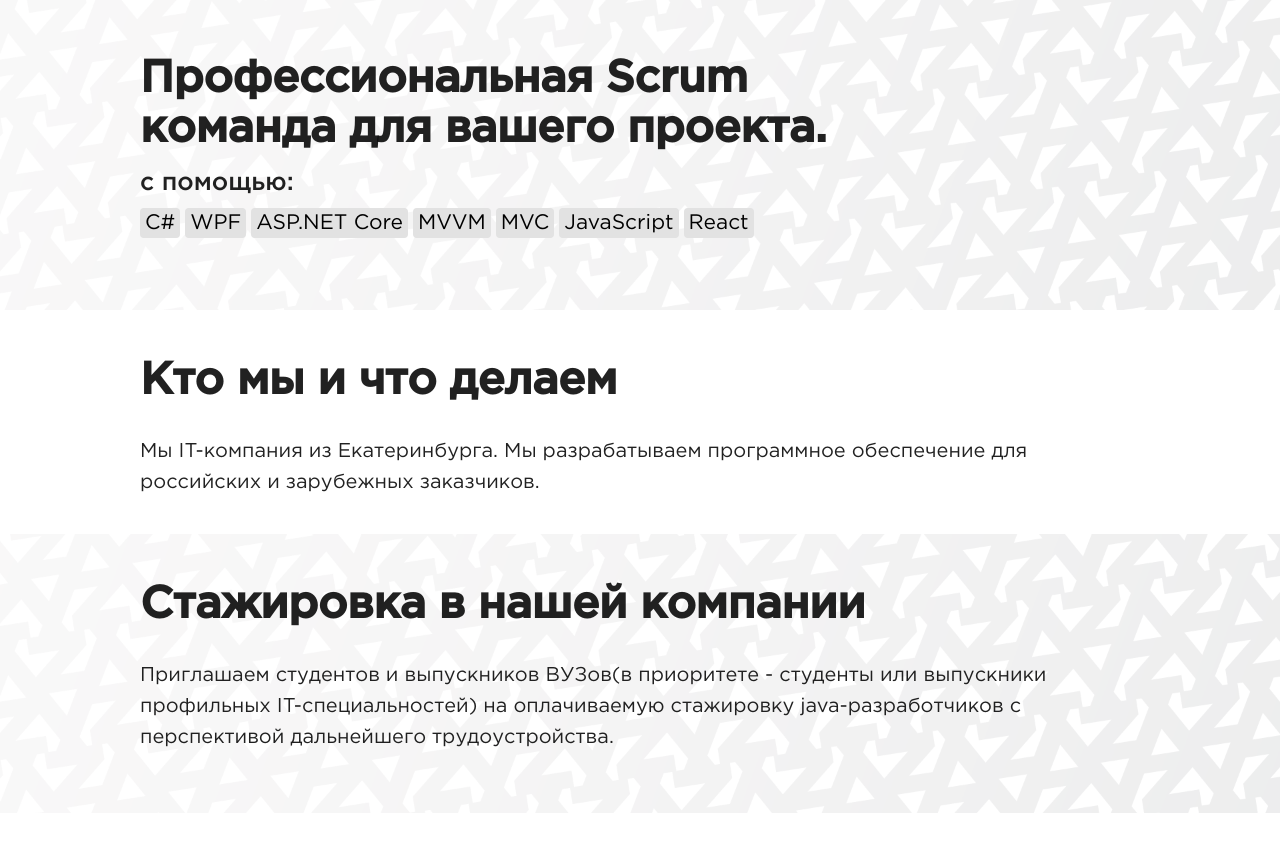
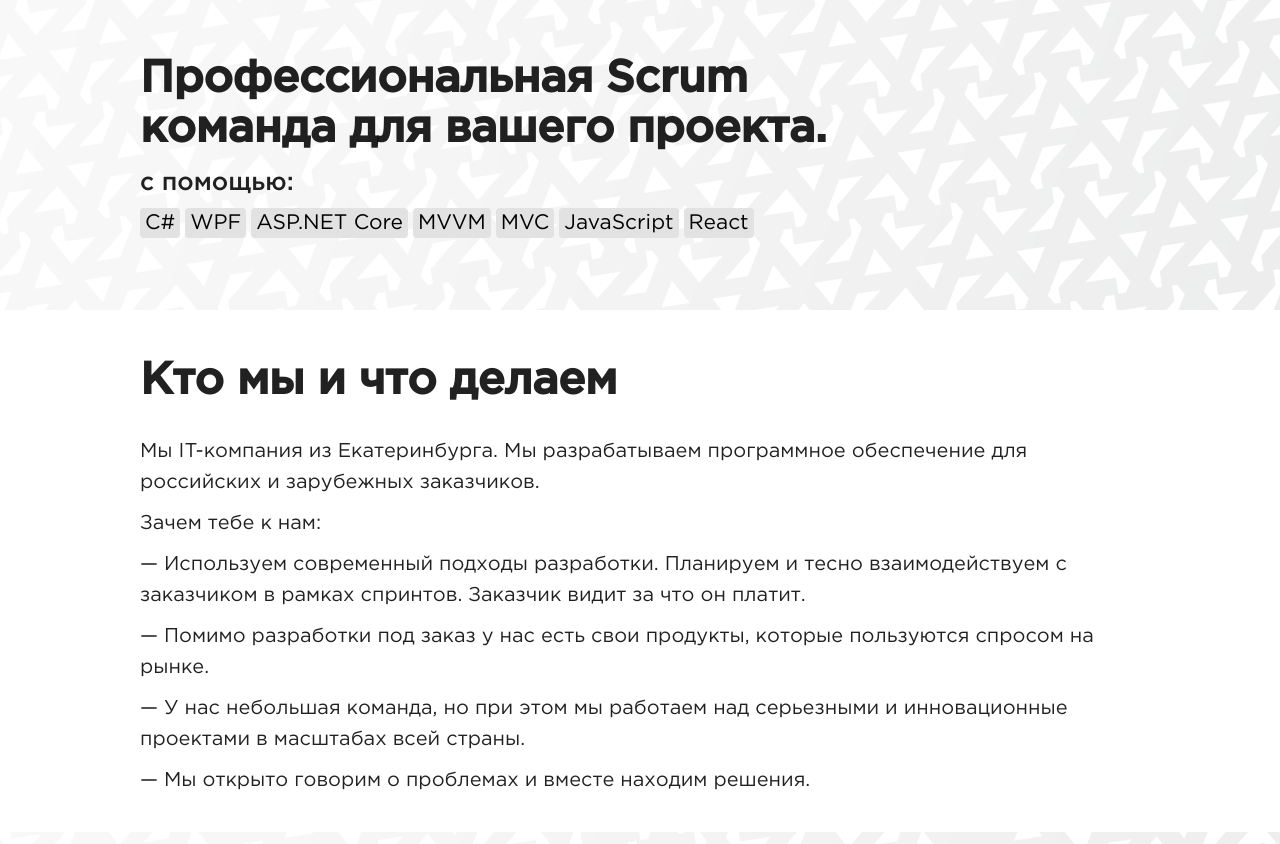
Before and after one commit to Azbooka/azbooka.github.io, a plain HTML site: page index.html in a window 1280 px wide. Shown: the part 108-952 px from the top of the page. Drawn offline with nearby package versions, Linux system fonts and the light colour scheme.

Commit message:
Update app.html

```diff
--- a/app/app.html
+++ b/app/app.html
@@ -72,25 +72,25 @@
                             Мы разрабатываем программное обеспечение для российских и
                             зарубежных заказчиков.
                         </p>
-<!--                        <p>-->
-<!--                            Зачем тебе к нам:-->
-<!--                        </p>-->
-<!--                        <p>-->
-<!--                            — Используем современный подходы разработки. Планируем и тесно взаимодействуем с заказчиком в рамках спринтов.
-                                Заказчик видит за что он платит.-->
-<!--                        </p>-->
-<!--                        <p>-->
-<!--                            — Помимо разработки под заказ у нас есть свои продукты, которые пользуются спросом на рынке. -->
-<!--                        </p>-->
-<!--                        <p>-->
-<!--                            — У нас небольшая команда, но при этом мы работаем над серьезными и инновационные проектами в масштабах всей страны. ->
-<!--                        </p>-->
+                        <p>
+                            Зачем тебе к нам:
+                        </p>
+                        <p>
+                            — Используем современный подходы разработки. Планируем и тесно взаимодействуем с заказчиком в рамках спринтов.
+                            Заказчик видит за что он платит.
+                        </p>
+                        <p>
+                            — Помимо разработки под заказ у нас есть свои продукты, которые пользуются спросом на рынке.
+                        </p>
+                        <p>
+                            — У нас небольшая команда, но при этом мы работаем над серьезными и инновационные проектами в масштабах всей страны.
+                        </p>
+                        <p>
+                            — Мы открыто говорим о проблемах и вместе находим решения.
+                        </p>
 <!--                        <p>-->
 <!--                            — У нас неформальное и близкое общение, мы за прямые короткие коммуникации (в том числе с-->
 <!--                            директором) и против бесконечных совещаний.-->
-<!--                        </p>-->
-<!--                        <p>-->
-<!--                            — Мы открыто говорим о проблемах и вместе находим решения.-->
 <!--                        </p>-->
 <!--                        <p>-->
 <!--                            — Мы создаем друг для друга благоприятную обстановку для работы, поддерживаем хорошие-->
```
